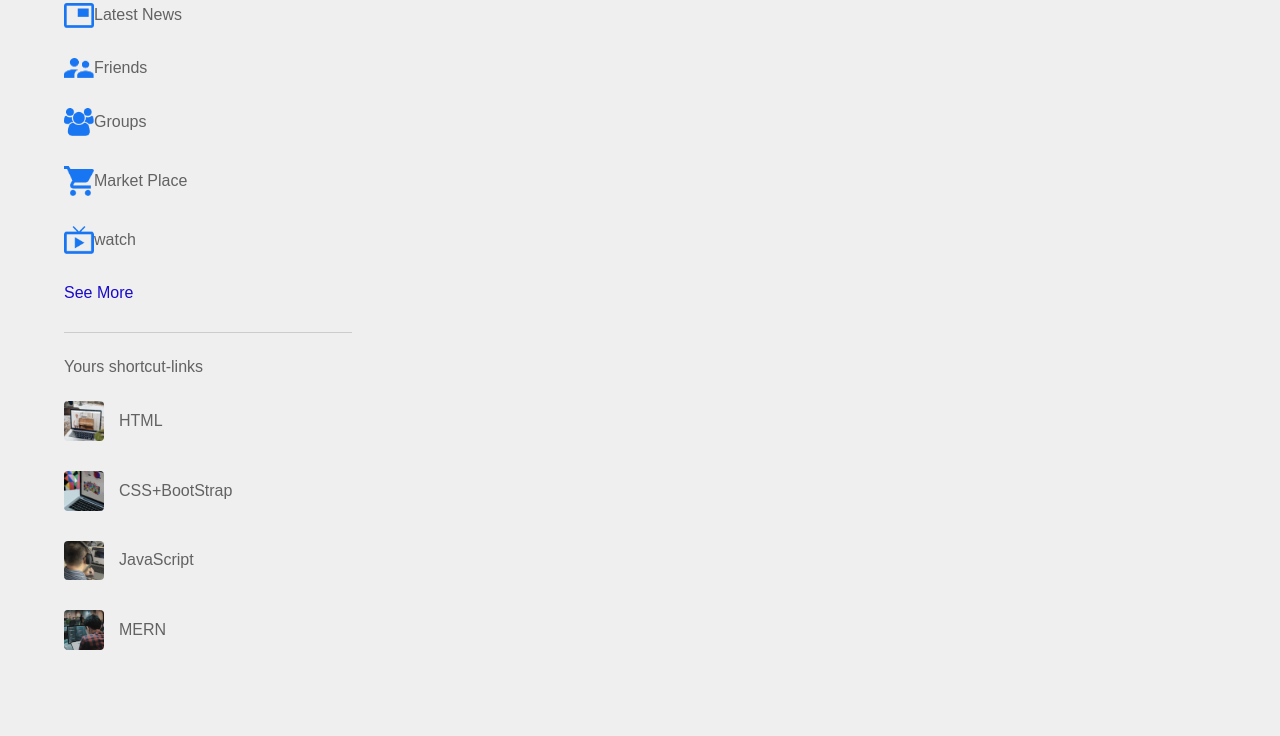
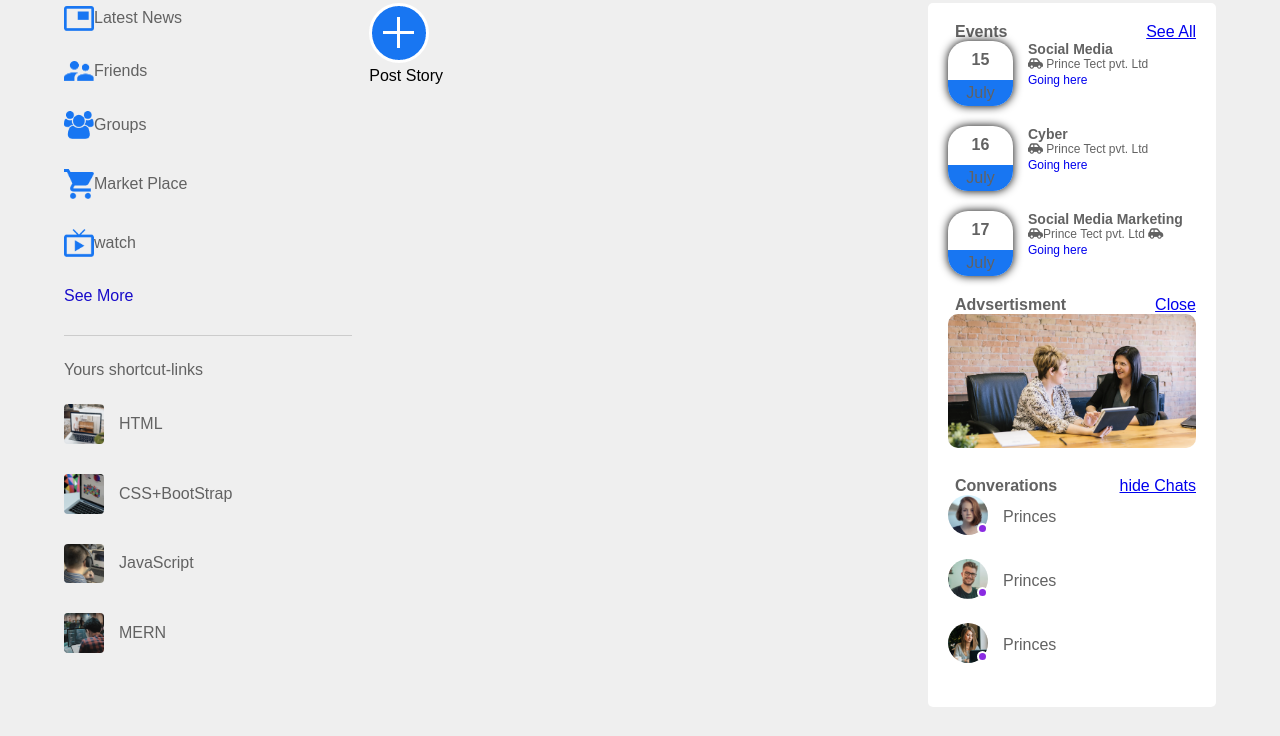
Before and after one commit to prince0123456/FaceBookClone_HTML_CSS, a plain HTML site: page index.html in a window 1280 px wide. Shown: the part 64-800 px from the top of the page. Drawn offline with Linux system fonts and the light colour scheme.

Commit message:
Facebook clone RightSideBar

```diff
--- a/index.css
+++ b/index.css
@@ -2,6 +2,7 @@
     margin: 0;
     padding: 0;
     font-family: sans-serif;
+    box-sizing: border-box;
 }
 body{
     background: #efefef;
@@ -97,6 +98,10 @@ nav{
     top: 70px;
     align-self: flex-start;
     /* height: 100vh; */
+    background: #fff;
+    padding: 20px;
+    border-radius: 5px;
+    color: #626262;
 }
 .main-contain{
     flex-basis: 47%;
@@ -131,3 +136,74 @@ margin: 25px 0;
 color: #626262;
 font-weight: 500;
 }
+.sidebar-title{
+    display: flex;
+    align-items: center;
+    justify-content: space-between;
+    margin: bottom 19px; ;
+}
+.sidebar-title h4{
+    margin-left: 7px;
+    font-weight: 600px;
+    font-size: 16px;
+}
+.event{
+    display: flex;
+    font-size: 14px;
+    margin-bottom: 20px;
+
+}
+.left-event{
+    border-radius: 20px;
+    height: 65px;
+    width: 65px;
+    margin-right: 15px;
+    text-align: center;
+    position: relative;
+    overflow: hidden;
+    box-shadow: 0 0 10px black;
+}
+.event p{
+    font-size: 12px;
+}
+.event a{
+    font-size: 12px;
+    text-decoration: none;
+}
+.event h3{
+    margin-top: 10px;
+    font-weight: 600px;
+    font-size: 16px;
+}
+.left-event span{
+    position: absolute;
+    bottom: 0;
+    left: 0;
+    width: 100%;
+    background: #1876f2;
+    font-size: 16px;
+    padding: 4px 0;
+}
+.ads{
+    width: 100%;
+    margin-bottom: 25px;
+    border-radius: 10px;
+}
+.online-list{
+    display: flex;
+    align-items: center;
+    margin-bottom: 20px;
+}
+.online-list .online img{
+    width: 40px;
+    border-radius: 50%;
+}
+.online-list .online{
+    width: 40px;
+    border-radius: 50%;
+    margin-right: 15px;
+}
+.online-list .online::after{
+    top: unset;
+    bottom: 5px;
+}
--- a/index.html
+++ b/index.html
@@ -1,11 +1,14 @@
 <!DOCTYPE html>
 <html lang="en">
+
 <head>
     <meta charset="UTF-8">
     <meta name="viewport" content="width=device-width, initial-scale=1.0">
     <title>facebook clone</title>
     <link rel="stylesheet" href="index.css">
+    <script src="https://kit.fontawesome.com/63701d1659.js" crossorigin="anonymous"></script>
 </head>
+
 <body>
     <nav>
         <div class="nav-left"><img src="images/logo.png" class="logo" alt="Wait...">
@@ -47,9 +50,84 @@
             </div>
         </div>
         <!---------------main conatin middle---------------->
-    <div class="main-contain"></div>
+        <div class="main-contain">
+            <div class="story-gallery">
+                <div class="story">
+                    <img src="images/upload.png" alt="">
+                    <p>Post Story</p>
+                </div>
+            </div>
+        </div>
         <!---------------right side bar---------------->
-    <div class="right-sidebar"></div>
+        <div class="right-sidebar">
+
+            <div class="sidebar-title">
+                <h4>Events</h4>
+                <a href="#">See All</a>
+            </div>
+            <div class="event">
+                <div class="left-event">
+                    <h3>15</h3>
+                    <span>July</span>
+                </div>
+                <div class="right-event">
+                    <h4>Social Media</h4>
+                    <p><i class="fa-solid fa-car-side"></i> Prince Tect pvt. Ltd </p>
+                    <a href="#">Going here</a>
+                </div>
+
+            </div>
+            <div class="event">
+                <div class="left-event">
+                    <h3>16</h3>
+                    <span>July</span>
+                </div>
+                <div class="right-event">
+                    <h4>Cyber</h4>
+                    <p><i class="fa-solid fa-car-side"></i> Prince Tect pvt. Ltd </i></p>
+                    <a href="#">Going here</a>
+                </div>
+            </div>
+            <div class="event">
+                <div class="left-event">
+                    <h3>17</h3>
+                    <span>July</span>
+                </div>
+                <div class="right-event">
+                    <h4>Social Media Marketing</h4>
+                    <p><i class="fa-solid fa-car-side"></i>Prince Tect pvt. Ltd <i class="fa-solid fa-car-side"></i></p>
+                    <a href="#">Going here</a>
+                </div>
+            </div>
+            <div class="sidebar-title">
+                <h4>Advsertisment</h4>
+                <a href="#">Close</a>
+            </div>
+            <img src="images/advertisement.png" alt="" class="ads">
+            <div class="sidebar-title">
+                <h4>Converations</h4>
+                <a href="#">hide Chats</a>
+            </div>
+            <div class="online-list">
+                <div class="online">
+                    <img src="images/member-1.png" alt="">
+                </div>
+                <p>Princes</p>
+            </div>
+            <div class="online-list">
+                <div class="online">
+                    <img src="images/member-2.png" alt="">
+                </div>
+                <p>Princes</p>
+            </div>
+            <div class="online-list">
+                <div class="online">
+                    <img src="images/member-3.png" alt="">
+                </div>
+                <p>Princes</p>
+            </div>
+        </div>
     </div>
 </body>
+
 </html>
```
Lines whose indentation alone changed are shown as unchanged.
